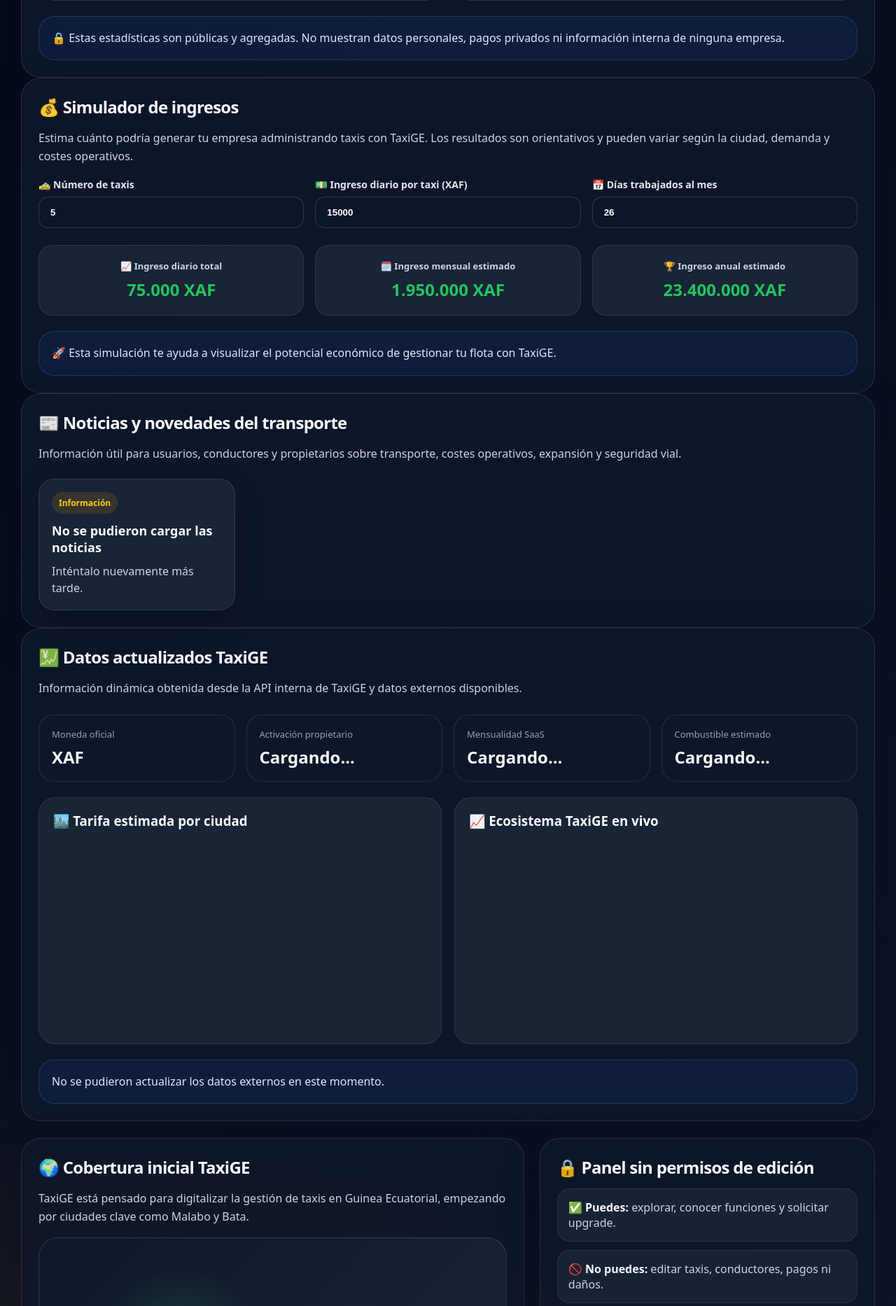
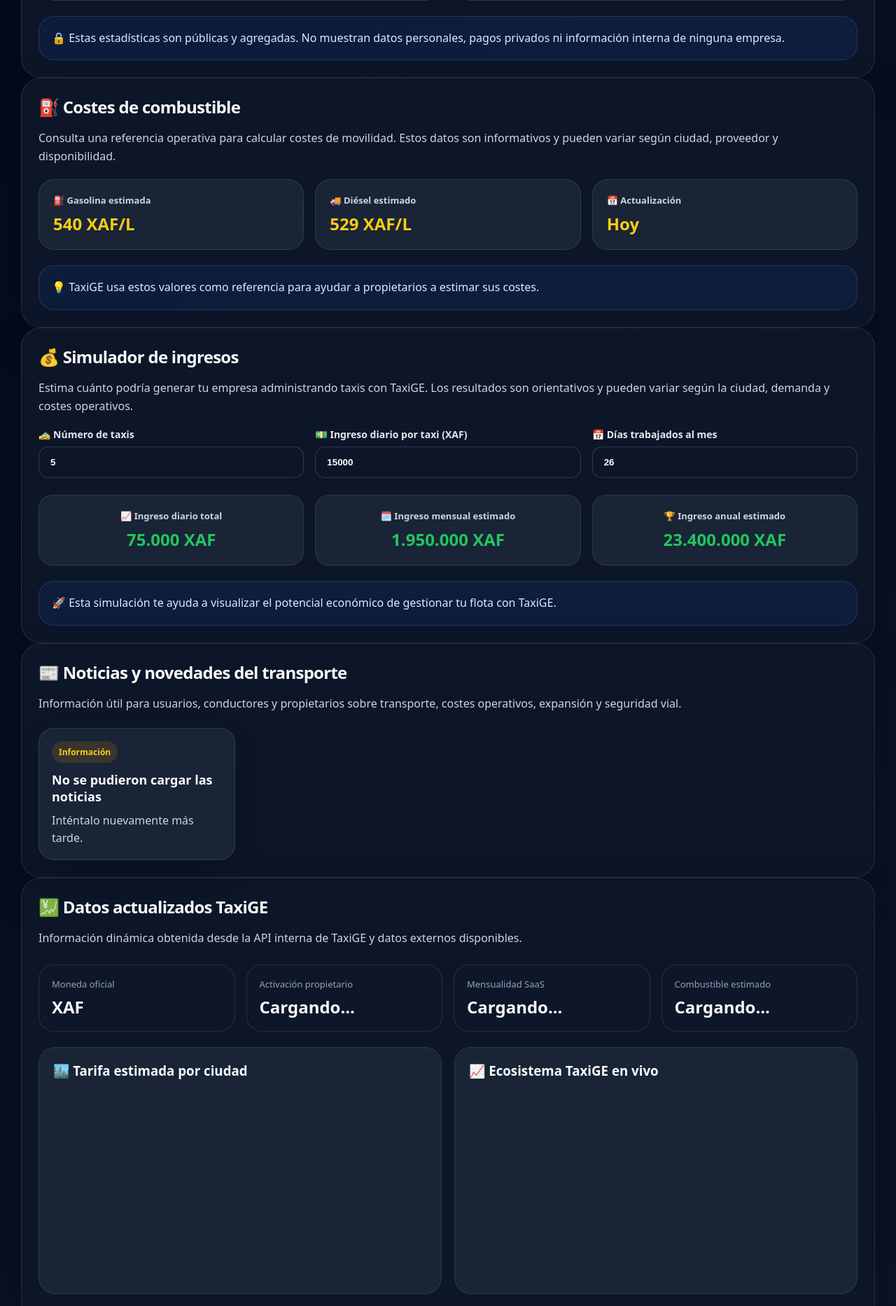
Before and after one commit to samu019/TaxiGE, a Django app: template templates/accounts/request_admin.html in a window 1280 px wide. Shown: the part 1600-3466 px from the top of the page at 70% size. Run offline with Django 5.2, Linux system fonts and the light colour scheme; the template is opened without the code that fills it, so the values that code supplies are empty; a map, chart or similar area stays blank; parts of the project's set-up code (start-up, migrations or seed data) failed here and were passed over; grey boxes are pictures that could not be loaded.

Commit message:
Add fuel cost panel to public dashboard

```diff
--- a/templates/accounts/request_admin.html
+++ b/templates/accounts/request_admin.html
@@ -492,6 +492,35 @@
     }
 }
 
+
+.fuel-grid{
+    display:grid;
+    grid-template-columns:repeat(3,minmax(0,1fr));
+    gap:16px;
+    margin-top:20px;
+}
+.fuel-card{
+    padding:20px;
+    border-radius:22px;
+    background:rgba(30,41,59,.78);
+    border:1px solid rgba(148,163,184,.18);
+}
+.fuel-card span{
+    display:block;
+    color:#cbd5e1;
+    font-size:13px;
+    font-weight:800;
+}
+.fuel-card strong{
+    display:block;
+    margin-top:8px;
+    font-size:24px;
+    color:#facc15;
+}
+@media(max-width:850px){
+    .fuel-grid{grid-template-columns:1fr;}
+}
+
 </style>
 </head>
 
@@ -613,6 +642,37 @@
 
 
 
+
+
+
+        <section class="card">
+            <h2>⛽ Costes de combustible</h2>
+            <p>
+                Consulta una referencia operativa para calcular costes de movilidad.
+                Estos datos son informativos y pueden variar según ciudad, proveedor y disponibilidad.
+            </p>
+
+            <div class="fuel-grid">
+                <div class="fuel-card">
+                    <span>⛽ Gasolina estimada</span>
+                    <strong id="fuel-gasoline">Cargando...</strong>
+                </div>
+
+                <div class="fuel-card">
+                    <span>🚚 Diésel estimado</span>
+                    <strong id="fuel-diesel">Cargando...</strong>
+                </div>
+
+                <div class="fuel-card">
+                    <span>📅 Actualización</span>
+                    <strong id="fuel-updated">Hoy</strong>
+                </div>
+            </div>
+
+            <div class="notice">
+                💡 TaxiGE usa estos valores como referencia para ayudar a propietarios a estimar sus costes.
+            </div>
+        </section>
 
 
         <section class="card">
@@ -983,5 +1043,32 @@ document.addEventListener('DOMContentLoaded', function() {
 });
 </script>
 
+
+<script>
+async function cargarCombustibleTaxiGE() {
+    try {
+        const response = await fetch('/api/public-stats/');
+        const data = await response.json();
+
+        const fuel = Number(data.pricing.fuel_estimate_xaf_per_liter || 540);
+        const diesel = Math.round(fuel * 0.98);
+
+        const g = document.getElementById('fuel-gasoline');
+        const d = document.getElementById('fuel-diesel');
+        const u = document.getElementById('fuel-updated');
+
+        if (g) g.textContent = fuel.toLocaleString('es-ES') + ' XAF/L';
+        if (d) d.textContent = diesel.toLocaleString('es-ES') + ' XAF/L';
+        if (u) u.textContent = new Date().toLocaleDateString('es-ES');
+    } catch (e) {
+        const g = document.getElementById('fuel-gasoline');
+        const d = document.getElementById('fuel-diesel');
+        if (g) g.textContent = '540 XAF/L';
+        if (d) d.textContent = '529 XAF/L';
+    }
+}
+document.addEventListener('DOMContentLoaded', cargarCombustibleTaxiGE);
+</script>
+
 </body>
 </html>
```
